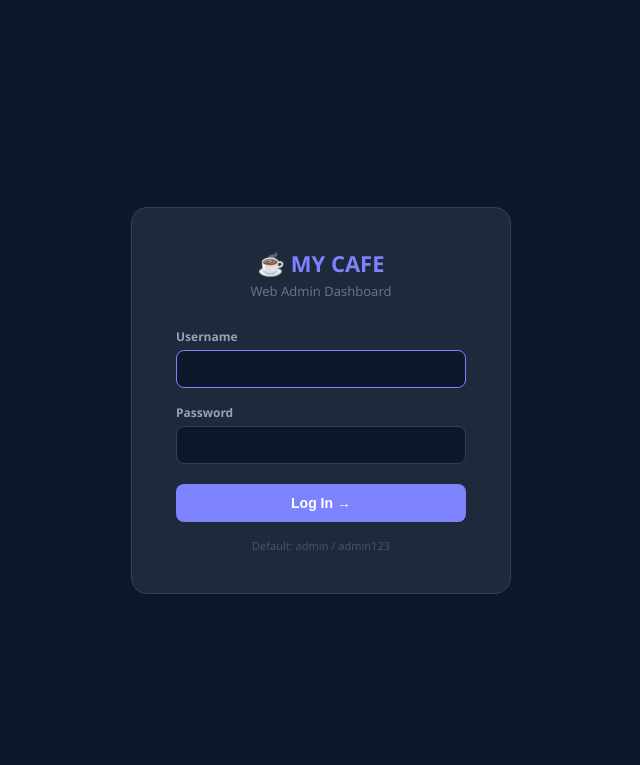
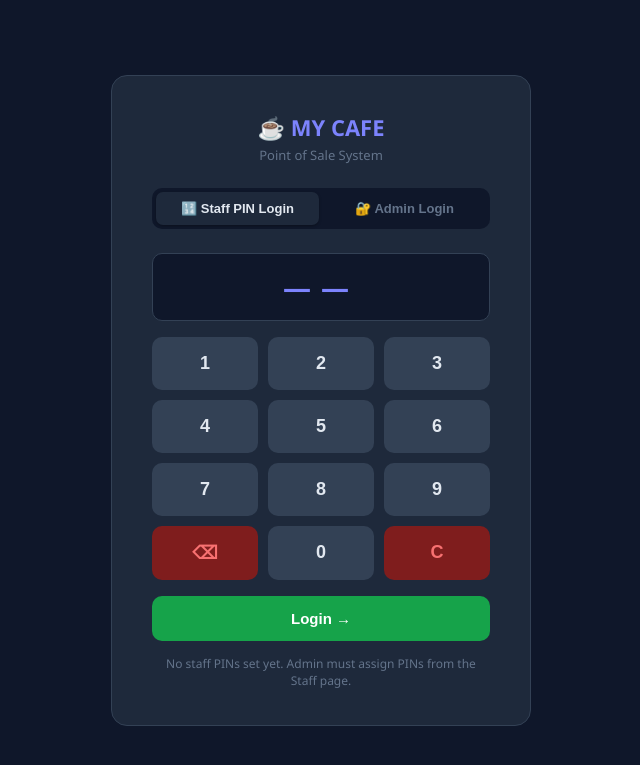
Before and after one commit to labosoian6-hue/queens-cafe-pos, a Flask app: page / in a window 1280 px wide. Shown: the top 765 px of the page, without its empty margins (319-959 px from the left). Run offline with Flask 3, Linux system fonts and the light colour scheme; data comes from the database, SQL or seed files in the repository.

Commit message:
Add PIN login for cashiers: PIN pad on login screen, admin sets PIN from Staff page
- Login page now has two tabs: Staff PIN Login and Admin Login
- Cashiers log in with a 4-6 digit PIN (no username needed)
- Admin still uses username + password
- Staff page has a Set PIN button for each cashier

Co-Authored-By: Claude Sonnet 4.6 <noreply@anthropic.com>

```diff
--- a/database.py
+++ b/database.py
@@ -181,7 +181,8 @@ def initialize_db():
     # Migrations – safe to re-run
     for migration in [
         "ALTER TABLE order_items ADD COLUMN notes TEXT DEFAULT ''",
-        "ALTER TABLE order_items ADD COLUMN is_split_voided INTEGER DEFAULT 0"
+        "ALTER TABLE order_items ADD COLUMN is_split_voided INTEGER DEFAULT 0",
+        "ALTER TABLE staff ADD COLUMN pin TEXT DEFAULT NULL"
     ]:
         try:
             c.execute(migration)
@@ -236,6 +237,32 @@ def verify_password(username, password):
     ).fetchone()
     conn.close()
     return dict(row) if row else None
+
+
+def verify_pin(pin: str):
+    conn = get_connection()
+    row = conn.execute(
+        "SELECT * FROM staff WHERE pin=? AND role != 'admin' AND is_active=1",
+        (_hash(pin),)
+    ).fetchone()
+    conn.close()
+    return dict(row) if row else None
+
+
+def get_active_cashiers():
+    conn = get_connection()
+    rows = conn.execute(
+        "SELECT id, full_name, role FROM staff WHERE is_active=1 AND role != 'admin' AND pin IS NOT NULL ORDER BY full_name"
+    ).fetchall()
+    conn.close()
+    return [dict(r) for r in rows]
+
+
+def set_staff_pin(staff_id: int, pin: str):
+    conn = get_connection()
+    conn.execute("UPDATE staff SET pin=? WHERE id=?", (_hash(pin), staff_id))
+    conn.commit()
+    conn.close()
 
 
 def create_staff(username, password, full_name, role):
--- a/templates/login.html
+++ b/templates/login.html
@@ -7,35 +7,134 @@
 <style>
 *{margin:0;padding:0;box-sizing:border-box}
 body{font-family:'Segoe UI',sans-serif;background:#0f172a;color:#e2e8f0;min-height:100vh;display:flex;align-items:center;justify-content:center}
-  .card{background:#1e293b;border-radius:16px;padding:40px 44px;width:380px;border:1px solid #334155}
+.wrap{width:420px;max-width:95vw}
+.card{background:#1e293b;border-radius:16px;padding:36px 40px;border:1px solid #334155}
 h1{font-size:22px;font-weight:700;color:#7c83fd;text-align:center;margin-bottom:4px}
-  .sub{text-align:center;color:#64748b;font-size:13px;margin-bottom:28px}
+.sub{text-align:center;color:#64748b;font-size:13px;margin-bottom:24px}
+.error{background:#7f1d1d;color:#f87171;padding:10px 14px;border-radius:8px;font-size:13px;margin-bottom:16px;border:1px solid #991b1b}
+.info-msg{background:#1e3a5f;color:#60a5fa;padding:10px 14px;border-radius:8px;font-size:13px;margin-bottom:16px;border:1px solid #1d4ed8}
+
+/* Tabs */
+.tabs{display:flex;background:#0f172a;border-radius:10px;padding:4px;margin-bottom:24px;gap:4px}
+.tab{flex:1;padding:9px;text-align:center;border-radius:7px;font-size:13px;font-weight:600;cursor:pointer;color:#64748b;border:none;background:none;transition:all .2s}
+.tab.active{background:#1e293b;color:#e2e8f0;box-shadow:0 1px 3px rgba(0,0,0,.3)}
+
+/* PIN section */
+.pin-display{background:#0f172a;border:1px solid #334155;border-radius:10px;padding:14px;text-align:center;font-size:28px;font-weight:700;letter-spacing:10px;color:#7c83fd;margin-bottom:16px;min-height:58px}
+.pinpad{display:grid;grid-template-columns:repeat(3,1fr);gap:10px;margin-bottom:16px}
+.pk{background:#334155;border:none;color:#e2e8f0;border-radius:10px;padding:16px;font-size:18px;font-weight:700;cursor:pointer;transition:all .15s}
+.pk:hover{background:#475569}
+.pk.del{background:#7f1d1d;color:#f87171}
+.pk.del:hover{background:#991b1b}
+.pk-enter{width:100%;background:#16a34a;color:#fff;border:none;border-radius:10px;padding:14px;font-size:15px;font-weight:700;cursor:pointer}
+.pk-enter:hover{background:#15803d}
+
+/* Admin section */
 label{display:block;font-size:12px;color:#94a3b8;font-weight:600;margin-bottom:5px}
 input{width:100%;background:#0f172a;border:1px solid #334155;color:#e2e8f0;padding:10px 14px;border-radius:8px;font-size:14px;outline:none;margin-bottom:16px}
 input:focus{border-color:#7c83fd}
-  button{width:100%;background:#7c83fd;color:#fff;border:none;padding:11px;border-radius:8px;font-size:14px;font-weight:700;cursor:pointer;margin-top:4px}
-  button:hover{background:#6366f1}
-  .error{background:#7f1d1d;color:#f87171;padding:10px 14px;border-radius:8px;font-size:13px;margin-bottom:16px;border:1px solid #991b1b}
-  .hint{text-align:center;color:#475569;font-size:11px;margin-top:16px}
-  .info-msg{background:#1e3a5f;color:#60a5fa;padding:10px 14px;border-radius:8px;font-size:13px;margin-bottom:16px;border:1px solid #1d4ed8}
+.btn-login{width:100%;background:#7c83fd;color:#fff;border:none;padding:12px;border-radius:8px;font-size:14px;font-weight:700;cursor:pointer}
+.btn-login:hover{background:#6366f1}
+.hint{text-align:center;color:#475569;font-size:11px;margin-top:14px}
 </style>
 </head>
 <body>
+<div class="wrap">
   <div class="card">
     <h1>☕ {{ cafe_name }}</h1>
-  <p class="sub">Web Admin Dashboard</p>
+    <p class="sub">Point of Sale System</p>
+
     {% if error %}<div class="error">{{ error }}</div>{% endif %}
     <div id="msgBanner" class="info-msg" style="display:none"></div>
+
+    <!-- Tabs -->
+    <div class="tabs">
+      <button class="tab active" id="tabPin" onclick="showTab('pin')">🔢 Staff PIN Login</button>
+      <button class="tab" id="tabAdmin" onclick="showTab('admin')">🔐 Admin Login</button>
+    </div>
+
+    <!-- PIN Login -->
+    <div id="sectionPin">
+      <form method="POST" id="pinForm">
+        <input type="hidden" name="login_type" value="pin">
+        <input type="hidden" name="pin" id="pinValue">
+        <div class="pin-display" id="pinDisplay">——</div>
+        <div class="pinpad">
+          <button type="button" class="pk" onclick="addDigit('1')">1</button>
+          <button type="button" class="pk" onclick="addDigit('2')">2</button>
+          <button type="button" class="pk" onclick="addDigit('3')">3</button>
+          <button type="button" class="pk" onclick="addDigit('4')">4</button>
+          <button type="button" class="pk" onclick="addDigit('5')">5</button>
+          <button type="button" class="pk" onclick="addDigit('6')">6</button>
+          <button type="button" class="pk" onclick="addDigit('7')">7</button>
+          <button type="button" class="pk" onclick="addDigit('8')">8</button>
+          <button type="button" class="pk" onclick="addDigit('9')">9</button>
+          <button type="button" class="pk del" onclick="delDigit()">⌫</button>
+          <button type="button" class="pk" onclick="addDigit('0')">0</button>
+          <button type="button" class="pk del" onclick="clearPin()">C</button>
+        </div>
+        <button type="submit" class="pk-enter">Login →</button>
+      </form>
+      {% if not cashiers %}
+      <p style="text-align:center;color:#64748b;font-size:12px;margin-top:14px">No staff PINs set yet. Admin must assign PINs from the Staff page.</p>
+      {% endif %}
+    </div>
+
+    <!-- Admin Login -->
+    <div id="sectionAdmin" style="display:none">
       <form method="POST">
+        <input type="hidden" name="login_type" value="admin">
         <label>Username</label>
         <input type="text" name="username" autofocus autocomplete="off">
         <label>Password</label>
         <input type="password" name="password">
-    <button type="submit">Log In →</button>
+        <button type="submit" class="btn-login">Log In →</button>
       </form>
       <p class="hint">Default: admin / admin123</p>
     </div>
+  </div>
+</div>
+
 <script>
+var pin = '';
+
+function showTab(t){
+  document.getElementById('sectionPin').style.display = t==='pin'?'':'none';
+  document.getElementById('sectionAdmin').style.display = t==='admin'?'':'none';
+  document.getElementById('tabPin').classList.toggle('active', t==='pin');
+  document.getElementById('tabAdmin').classList.toggle('active', t==='admin');
+}
+
+function updateDisplay(){
+  var d = document.getElementById('pinDisplay');
+  d.textContent = pin.length > 0 ? '•'.repeat(pin.length) : '——';
+}
+
+function addDigit(d){
+  if(pin.length >= 6) return;
+  pin += d;
+  updateDisplay();
+}
+
+function delDigit(){
+  pin = pin.slice(0,-1);
+  updateDisplay();
+}
+
+function clearPin(){
+  pin = '';
+  updateDisplay();
+}
+
+document.getElementById('pinForm').addEventListener('submit', function(){
+  document.getElementById('pinValue').value = pin;
+});
+
+// Show error on PIN tab if error came from PIN login
+{% if error %}
+showTab('pin');
+{% endif %}
+
 (function(){
   var params = new URLSearchParams(window.location.search);
   var msg = params.get('msg');
--- a/web.py
+++ b/web.py
@@ -43,14 +43,25 @@ def login():
         return redirect(url_for("dashboard"))
     error = None
     if request.method == "POST":
-        user = database.verify_password(
-            request.form["username"], request.form["password"]
-        )
-        if user:
-            session["user"] = dict(user)
-            return redirect(url_for("dashboard"))
-        error = "Invalid username or password."
+        login_type = request.form.get("login_type", "admin")
+        if login_type == "pin":
+            pin = request.form.get("pin", "").strip()
+            user = database.verify_pin(pin)
+            if user:
+                session["user"] = dict(user)
+                return redirect(url_for("dashboard"))
+            error = "Incorrect PIN. Please try again."
+        else:
+            user = database.verify_password(
+                request.form["username"], request.form["password"]
+            )
+            if user:
+                session["user"] = dict(user)
+                return redirect(url_for("dashboard"))
+            error = "Invalid username or password."
+    cashiers = database.get_active_cashiers()
     return render_template("login.html", error=error,
+                           cashiers=cashiers,
                            cafe_name=database.get_setting("cafe_name", "QUEENS CAFE"))
 
 @app.route("/logout")
@@ -322,6 +333,18 @@ def edit_staff(staff_id):
     )
     flash("Staff member updated.", "success")
     return redirect(url_for("staff"))
+
+@app.route("/staff/set-pin/<int:staff_id>", methods=["POST"])
+@admin_required
+def set_staff_pin(staff_id):
+    pin = request.form.get("pin", "").strip()
+    if len(pin) < 4:
+        flash("PIN must be at least 4 digits.", "error")
+        return redirect(url_for("staff"))
+    database.set_staff_pin(staff_id, pin)
+    flash("PIN updated successfully.", "success")
+    return redirect(url_for("staff"))
+
 
 @app.route("/staff/delete/<int:staff_id>", methods=["POST"])
 @admin_required
```
Also changed, not shown: templates/staff.html (+21 -0 lines). Lines whose indentation alone changed are shown as unchanged.
